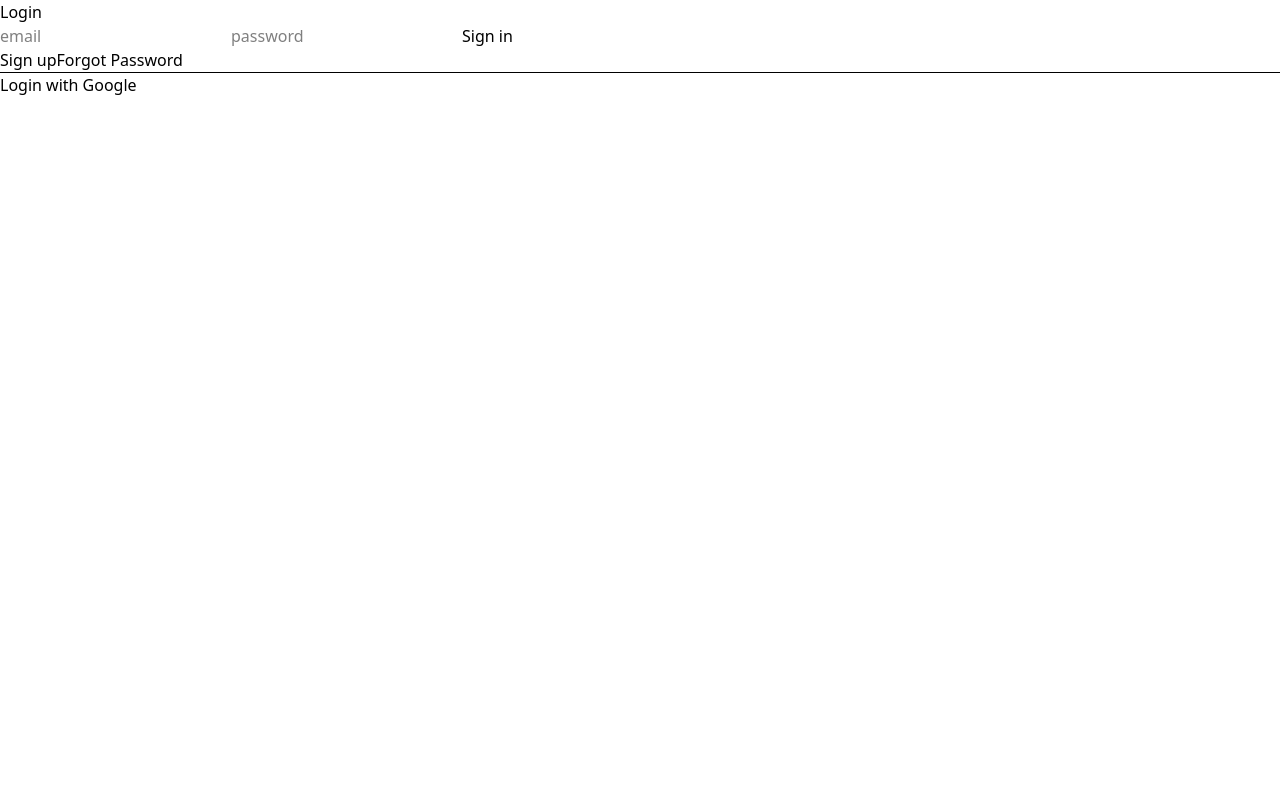
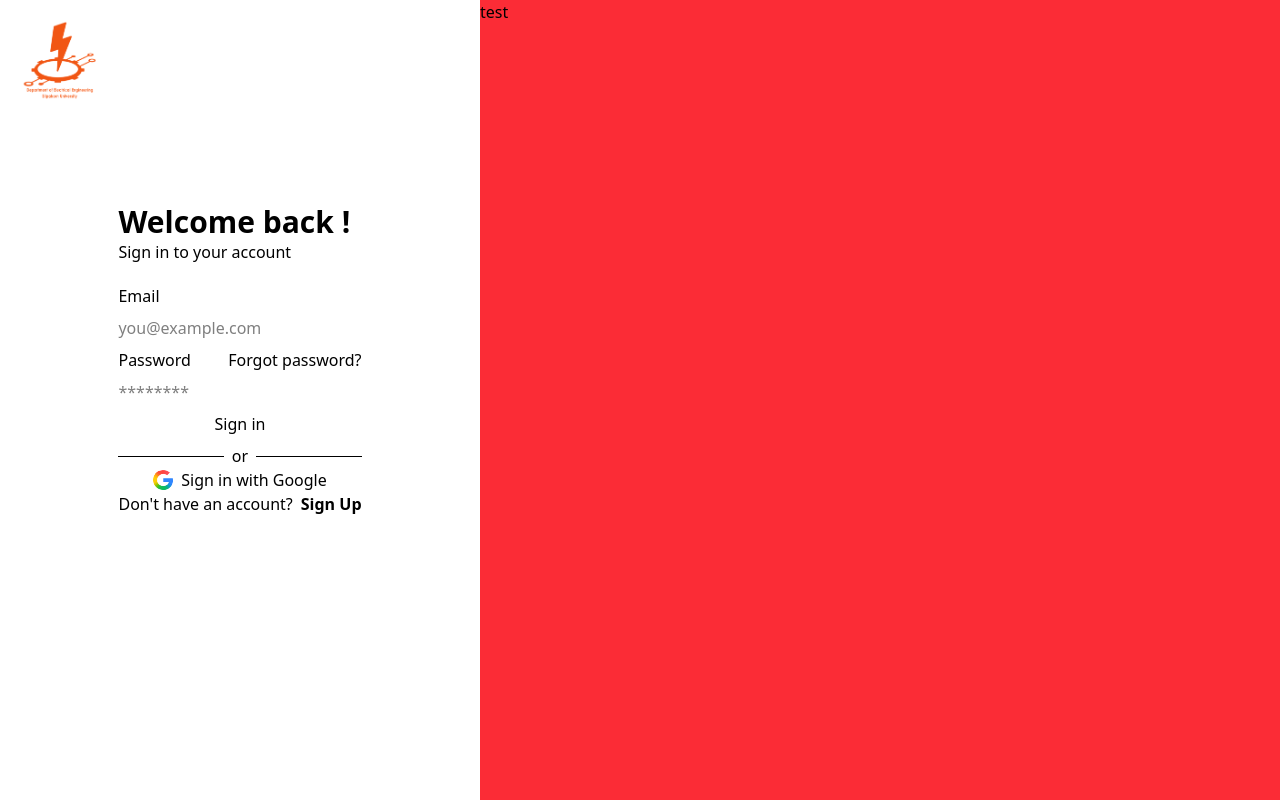
Before and after one commit to ApisitKhakmueang/booking-conference-room, a Next.js app in the folder front-end/: page /auth/sign-in in a window 1280 px wide. Built offline with nearby package versions, Linux system fonts and the light colour scheme; no server answers.

Commit message:
Separate sign-in-form.tsx for each component

```diff
--- a/front-end/src/app/auth/sign-in/page.tsx
+++ b/front-end/src/app/auth/sign-in/page.tsx
@@ -1,4 +1,4 @@
-import SignInForm from "@/components/auth/sign-in-form"
+import SignInForm from "@/components/auth/sign-in/sign-in-form"
 
 export default function Page() {
   return (
--- a/front-end/src/components/auth/sign-in-form.tsx
+++ /dev/null
@@ -1,65 +0,0 @@
-'use client'
-
-import { useHandleAuth } from '@/hooks/auth/useHandleAuth'
-import { useRouter } from 'next/navigation'
-import { useState } from 'react'
-
-export default function SignInForm() {
-  const [email, setEmail] = useState('')
-  const [password, setPassword] = useState('')
-  const [error, setError] = useState<string | null>(null);
-  const [isLoading, setIsLoading] = useState(false);
-  const { handleSignIn, handleSignInWithGoogle } = useHandleAuth()
-  const router = useRouter()
-
-  const handleSubmit = async (e: React.FormEvent) => {
-    e.preventDefault()
-    setIsLoading(true);
-    setError(null);
-
-    try {
-      const error = await handleSignIn(email, password)
-      if (error) throw error;
-      router.replace('/dashboard')
-    } catch (error: unknown) {
-      setError(error instanceof Error ? error.message : "An error occurred")
-    } finally {
-      setIsLoading(false)
-    }
-  }
-
-  return (
-    <>
-      <form onSubmit={handleSubmit}>
-        <h1>Login</h1>
-
-        <input
-          placeholder="email"
-          value={email}
-          onChange={e => setEmail(e.target.value)}
-        />
-
-        <input
-          type="password"
-          placeholder="password"
-          value={password}
-          onChange={e => setPassword(e.target.value)}
-        />
-
-        {error && <p className="text-sm text-red-500">{error}</p>}
-        <button type="submit" disabled={isLoading}>
-          {isLoading ? "Signing in..." : "Sign in"}
-        </button>
-      </form>
-
-      <button onClick={() => router.push('/auth/sign-up')}>Sign up</button>
-      <button onClick={() => router.push('/auth/forgot-password')}>Forgot Password</button>
-
-      <hr />
-
-      <button onClick={handleSignInWithGoogle}>
-        Login with Google
-      </button>
-    </>
-  )
-}
--- /dev/null
+++ b/front-end/src/components/auth/sign-in/sign-in-form.tsx
@@ -0,0 +1,27 @@
+'use client'
+
+import Image from 'next/image'
+import SignIn from './sign-in'
+
+export default function SignInForm() {
+  return (
+    <main className='flex h-screen'>
+      <div className='flex flex-col lg:w-3/5 w-full h-full'>
+        <div className='p-5'>
+          <Image
+            src='/logo/logoEE-color.png'
+            alt='color logo'
+            width={80}
+            height={80}
+          />
+        </div>
+
+        <SignIn />
+      </div>
+
+      <div className='lg:flex hidden bg-red-500 h-full w-full'>
+        test
+      </div>
+    </main>
+  )
+}
--- /dev/null
+++ b/front-end/src/components/auth/sign-in/sign-in-google.tsx
@@ -0,0 +1,27 @@
+import { useRouter } from "next/navigation"
+
+interface SignInGoogleProps {
+  handleSignInWithGoogle: () => Promise<void>;
+}
+
+export default function SignInGoogle({ handleSignInWithGoogle }: SignInGoogleProps) {
+  const router = useRouter();
+
+  return (
+    <div className='flex flex-col'>
+      <button type='button' onClick={handleSignInWithGoogle} className='flex items-center justify-center gap-2 cursor-pointer'>
+        <img src='/logo/google-logo.svg' alt="google-logo" className='w-5'/>
+        Sign in with Google
+      </button>
+
+      <p className='flex gap-2'>
+        Don&apos;t have an account?
+        <span
+          className='cursor-pointer font-semibold'
+          onClick={() => router.push('/auth/sign-up')}>
+          Sign Up
+        </span>
+      </p>
+    </div>
+  )
+}
--- /dev/null
+++ b/front-end/src/components/auth/sign-in/sign-in.tsx
@@ -0,0 +1,89 @@
+import { useHandleAuth } from "@/hooks/auth/useHandleAuth";
+import { useRouter } from "next/navigation";
+import { useState } from "react";
+import SignInGoogle from "./sign-in-google";
+
+export default function SignIn() {
+  const [email, setEmail] = useState('')
+  const [password, setPassword] = useState('')
+  const [error, setError] = useState<string | null>(null);
+  const [isLoading, setIsLoading] = useState(false);
+  const { handleSignIn, handleSignInWithGoogle } = useHandleAuth()
+  const router = useRouter()
+
+  const handleSubmit = async (e: React.FormEvent) => {
+    e.preventDefault()
+    setIsLoading(true);
+    setError(null);
+
+    try {
+      const error = await handleSignIn(email, password)
+      if (error) throw error;
+      router.replace('/dashboard')
+    } catch (error: unknown) {
+      setError(error instanceof Error ? error.message : "An error occurred")
+    } finally {
+      setIsLoading(false)
+    }
+  }
+
+  return (
+    <div className='flex justify-center w-full h-full inset-0 -mt-40'>
+      <div className='flex flex-col items-center justify-center'>
+        <form
+          className='flex flex-col items-center w-full gap-5'
+          onSubmit={handleSubmit}
+          >
+          <div className='flex flex-col justify-start w-full'>
+            <h1 className='text-3xl font-semibold'>Welcome back !</h1>
+            <h1>Sign in to your account</h1>
+          </div>
+
+          <div className='flex flex-col w-full gap-2'>
+            <label htmlFor="email">Email</label>
+            <input
+              id='email'
+              type='email'
+              placeholder="you@example.com"
+              value={email}
+              onChange={e => setEmail(e.target.value)}
+            />
+
+            <div className='flex justify-between'>
+              <label htmlFor="password">Password</label>
+              <p
+                className='hover:cursor-pointer'
+                onClick={() => router.push('/auth/forgot-password')}>
+                  Forgot password?
+              </p>
+            </div>
+            <input
+              id='password'
+              type="password"
+              placeholder="********"
+              value={password}
+              onChange={e => setPassword(e.target.value)}
+            />
+
+            {error && <p className="text-sm text-red-500">{error}</p>}
+            <button type="submit" disabled={isLoading} className='cursor-pointer'>
+              {isLoading ? "Signing in..." : "Sign in"}
+            </button>
+
+            <div className='relative'>
+              <div className='absolute inset-0 flex items-center'>
+                <div className='w-full border-t border-strong'></div>
+              </div>
+
+              <div className='relative flex justify-center'>
+                <span className='bg-white px-2'>or</span>
+              </div>
+            </div>
+          </div>
+        </form>
+
+        <SignInGoogle handleSignInWithGoogle={handleSignInWithGoogle}/>
+      </div>
+    </div>
+  )
+}
```
